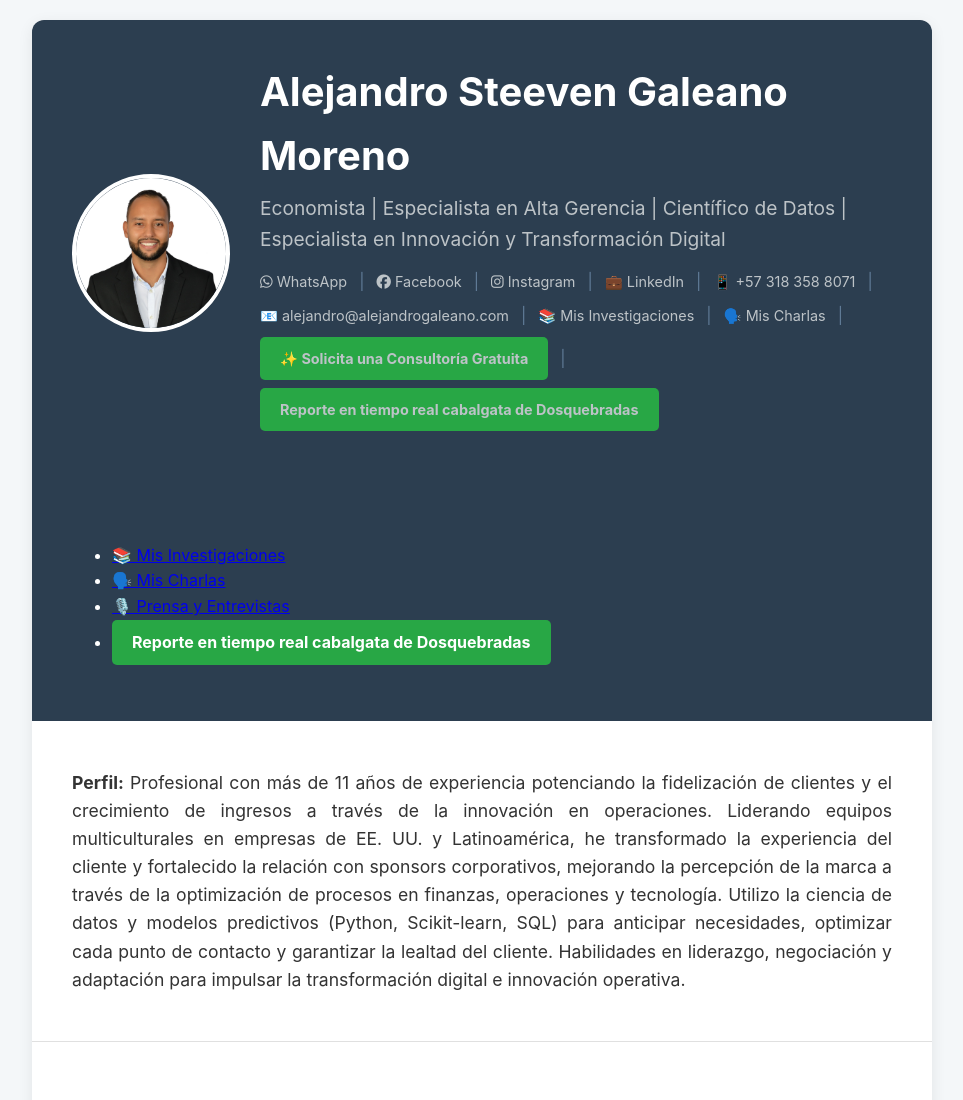
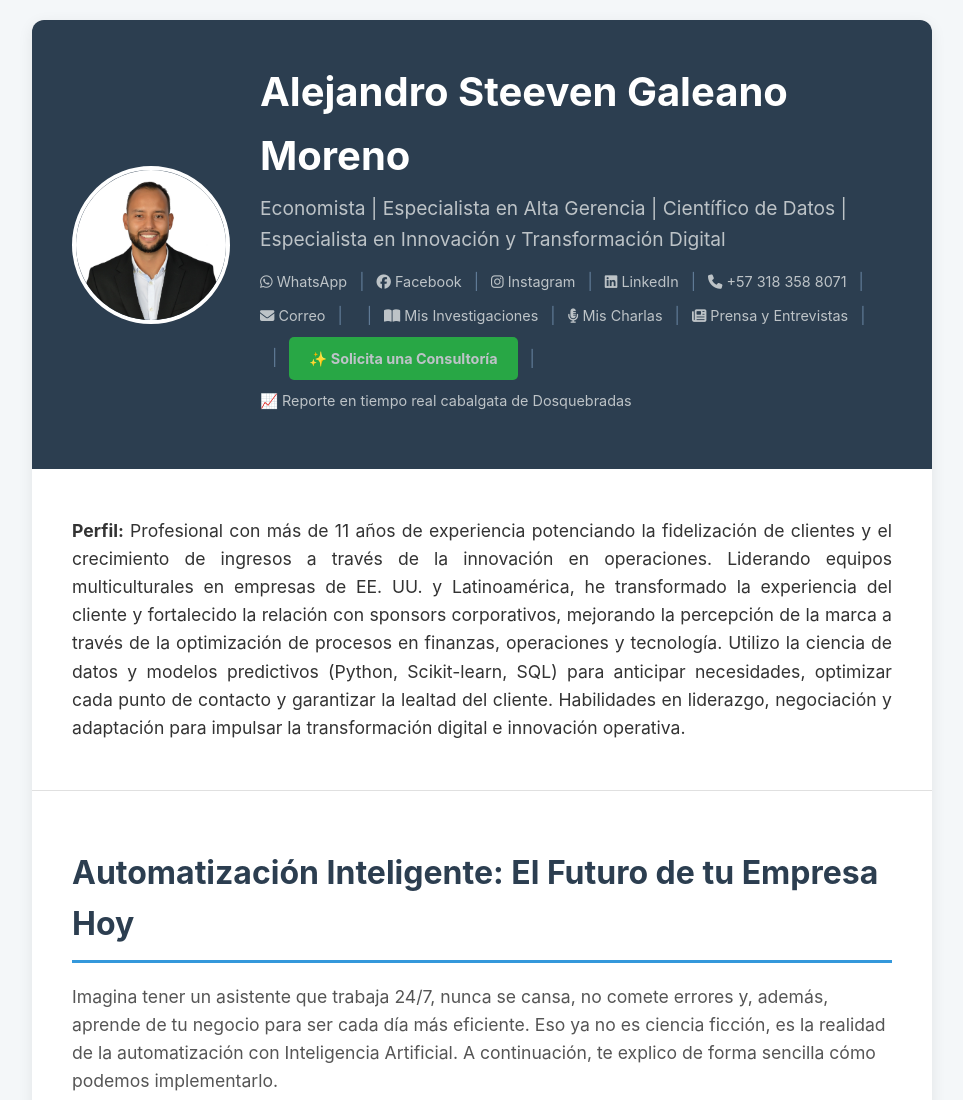
Before and after one commit to ASGAMO-DS/Mi-Portafolio, a plain HTML site: page index.html in a window 1280 px wide. Shown: the top 1100 px of the page, without its empty margins (158-1121 px from the left). Drawn offline with Linux system fonts and the light colour scheme.

Commit message:
Update index.html
Ajuste de Formto

```diff
--- a/index.html
+++ b/index.html
@@ -43,28 +43,17 @@
                 <li><a href="https://wa.me/573183588071" target="_blank" rel="noopener noreferrer"><i class="fa-brands fa-whatsapp"></i> WhatsApp</a></li>
                 <li><a href="https://web.facebook.com/profile.php?id=61577461153636" target="_blank" rel="noopener noreferrer"><i class="fa-brands fa-facebook"></i> Facebook</a></li>
                 <li><a href="https://www.instagram.com/alejosgaleano/" target="_blank" rel="noopener noreferrer"><i class="fa-brands fa-instagram"></i> Instagram</a></li>
-                    <li><a href="https://www.linkedin.com/in/alejandrogaleano-asgamo" target="_blank" rel="noopener noreferrer">💼 LinkedIn</a></li>
-                    <li><a href="tel:+573183588071">📱 +57 318 358 8071</a></li>
-                    <li><a href="mailto:alejandro@alejandrogaleano.com">📧 alejandro@alejandrogaleano.com</a></li>
-                    <li><a href="investigaciones.html">📚 Mis Investigaciones</a></li>
-                    <li><a href="charlas.html">🗣️ Mis Charlas</a></li>
-                    <li><a href="https://wa.me/573183588071" class="cta-button" target="_blank" rel="noopener noreferrer">✨ Solicita una Consultoría Gratuita</a></li>
-                    <li><a href="reporte" class="cta-button" target="_blank" rel="noopener noreferrer">Reporte en tiempo real cabalgata de Dosquebradas</a></li>
+                <li><a href="https://www.linkedin.com/in/alejandrogaleano-asgamo" target="_blank" rel="noopener noreferrer"><i class="fa-brands fa-linkedin"></i> LinkedIn</a></li>
+                <li><a href="tel:+573183588071"><i class="fa-solid fa-phone"></i> +57 318 358 8071</a></li>
+                <li><a href="mailto:alejandro@alejandrogaleano.com"><i class="fa-solid fa-envelope"></i> Correo</a></li>
+                <li class="separator"></li> <li><a href="investigaciones.html"><i class="fa-solid fa-book-open"></i> Mis Investigaciones</a></li>
+                <li><a href="charlas.html"><i class="fa-solid fa-microphone-lines"></i> Mis Charlas</a></li>
+                <li><a href="noticias.html"><i class="fa-solid fa-newspaper"></i> Prensa y Entrevistas</a></li>
+                <li class="separator"></li> <li><a href="https://wa.me/573183588071" class="cta-button" target="_blank" rel="noopener noreferrer">✨ Solicita una Consultoría</a></li>
+                <li><a href="reporte" class="cta-button-secondary" target="_blank" rel="noopener noreferrer">📈 Reporte en tiempo real cabalgata de Dosquebradas</a></li>
             </ul>
         </div>
     </header>
-
-        <section class="header">
-            <div class="Activities">
-
-                <ul class="jobs-info">
-                    <li><a href="investigaciones.html">📚 Mis Investigaciones</a></li>
-                    <li><a href="charlas.html">🗣️ Mis Charlas</a></li>
-                    <li><a href="noticias.html">🎙️ Prensa y Entrevistas</a></li>
-                    <li><a href="reporte" class="cta-button" target="_blank" rel="noopener noreferrer">Reporte en tiempo real cabalgata de Dosquebradas</a></li>
-                </ul>
-            </div>
-        </section>
 
         <section class="profile-summary">
             <p><strong>Perfil:</strong> Profesional con más de 11 años de experiencia potenciando la fidelización de clientes y el crecimiento de ingresos a través de la innovación en operaciones. Liderando equipos multiculturales en empresas de EE. UU. y Latinoamérica, he transformado la experiencia del cliente y fortalecido la relación con sponsors corporativos, mejorando la percepción de la marca a través de la optimización de procesos en finanzas, operaciones y tecnología. Utilizo la ciencia de datos y modelos predictivos (Python, Scikit-learn, SQL) para anticipar necesidades, optimizar cada punto de contacto y garantizar la lealtad del cliente. Habilidades en liderazgo, negociación y adaptación para impulsar la transformación digital e innovación operativa.</p>
```
Lines whose indentation alone changed are shown as unchanged.
